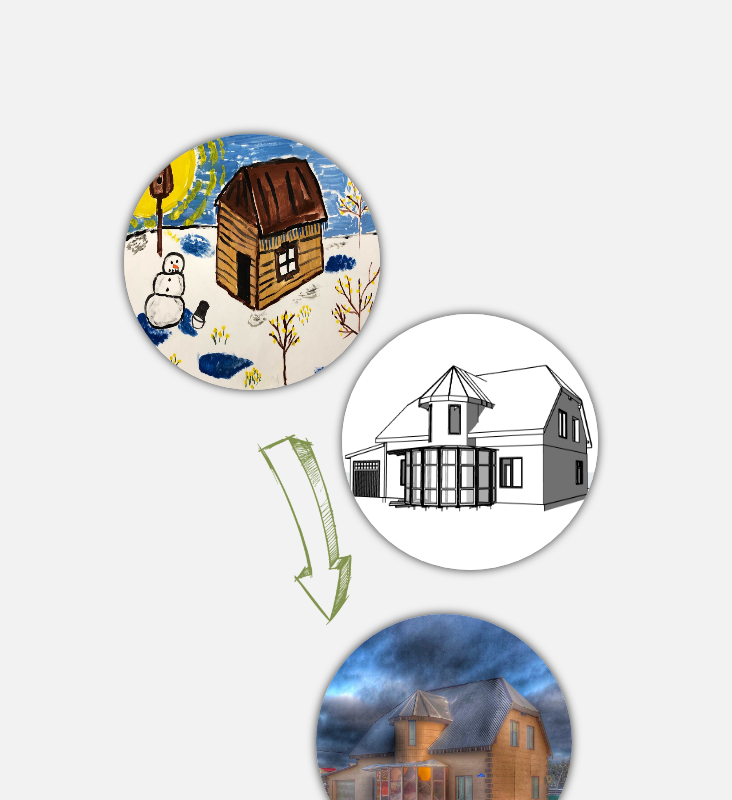
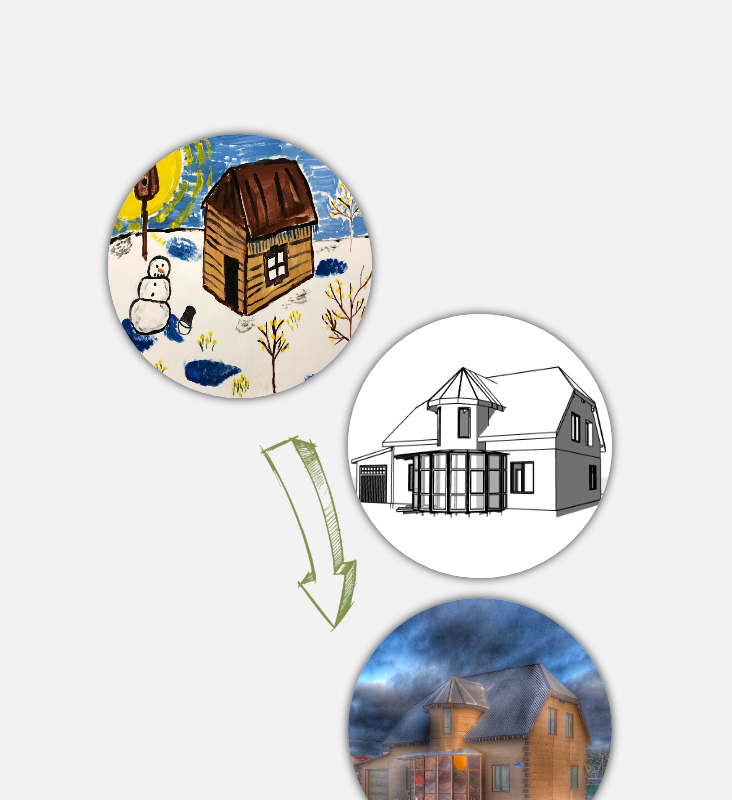
Before and after one commit to ekabardinsky/proektsela, a plain HTML site: page index.html in a window 1280 px wide. Shown: the part 1600-2400 px from the top of the page, 548-1280 px from the left. Drawn offline with Linux system fonts and the light colour scheme.

Commit message:
Fix evolution images styles

```diff
--- a/css/page3.css
+++ b/css/page3.css
@@ -17,8 +17,8 @@
 
 .homeEvolutionImage {
     position: absolute;
-    width: 20vw;
-    height: 20vw;
+    width: 33vh;
+    height: 33vh;
 }
 
 @media (orientation: portrait) {
--- a/index.html
+++ b/index.html
@@ -84,12 +84,12 @@
         <div class="header">ПУТЬ ИЗ МЕЧТЫ В РЕАЛЬНОСТЬ</div>
     </div>
     <div class="homeEvolutionWrapper">
-        <img class="homeEvolutionImage imageWithBorder" src="images/min/page-2-evolution-1.jpg" style="margin-left: -5vw;">
+        <img class="homeEvolutionImage imageWithBorder" src="images/min/page-2-evolution-1.jpg" style="margin-left: -10vh;">
         <img class="homeEvolutionImage imageWithBorder" src="images/min/page-2-evolution-2.png"
-             style="margin-top: 22.5vh; margin-left: 12vw;">
+             style="margin-top: 22.5vh; margin-left: 20vh;">
         <img class="homeEvolutionImage" src="images/min/arrow.png" style="margin-top: 33vh;">
         <img class="homeEvolutionImage imageWithBorder" src="images/min/page-2-evolution-3.jpg"
-             style="margin-top: 60vh; margin-left: 10vw;">
+             style="margin-top: 58vh; margin-left: 20vh;">
     </div>
     <div class="homeEvolutionTableWrapper">
         <table>
```
